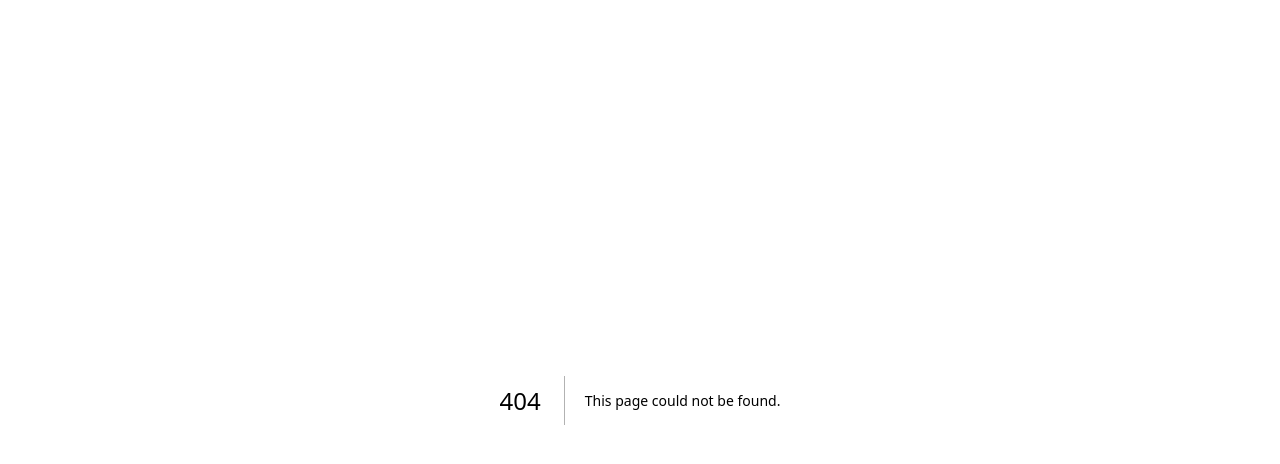
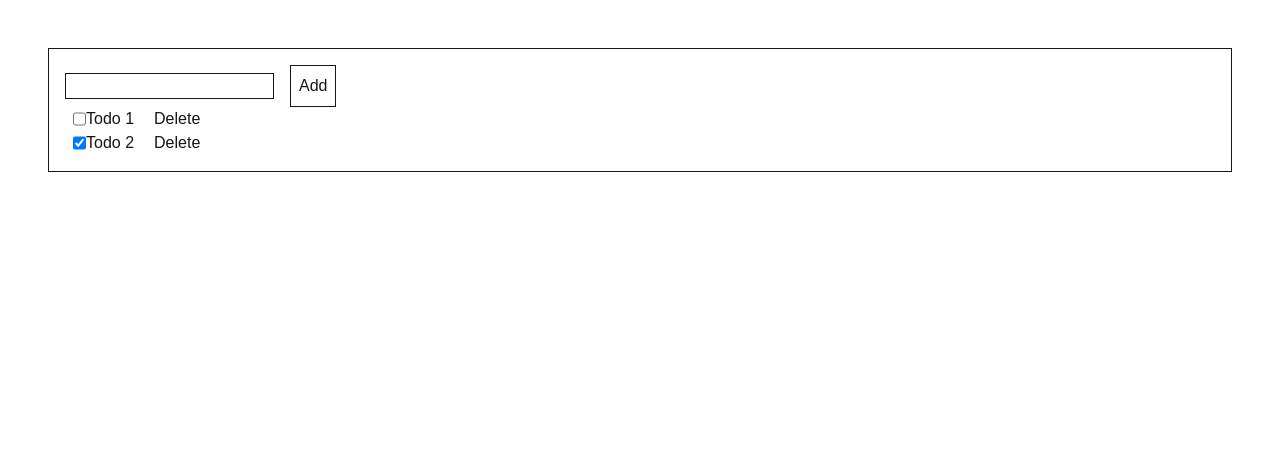
Before and after one commit to jaejin-song/nextjs-study, a Next.js app: page /to-do-list in a window 1280 px wide. Before the commit this address had no page. Shown: the top 464 px of the page. Built offline with nearby package versions, Linux system fonts and the light colour scheme.

Commit message:
to-do-list

```diff
--- /dev/null
+++ b/src/app/to-do-list/page.tsx
@@ -0,0 +1,67 @@
+"use client";
+
+import { useCallback, useRef, useState } from "react";
+import { ToDoList } from "@/components/to-do-list/to-do-list";
+import { ToDoInsert } from "@/components/to-do-list/to-do-insert";
+
+export interface ToDo {
+  id: number;
+  text: string;
+  checked: boolean;
+}
+
+const defaultTodos: ToDo[] = [
+  {
+    id: 1,
+    text: "Todo 1",
+    checked: false,
+  },
+  {
+    id: 2,
+    text: "Todo 2",
+    checked: true,
+  },
+];
+
+export default function Page() {
+  const [todos, setTodos] = useState(defaultTodos);
+  const nextId = useRef(3);
+
+  const onInsert = useCallback(
+    (text: string) => {
+      const todo = {
+        id: nextId.current,
+        text,
+        checked: false,
+      };
+      setTodos(todos.concat(todo));
+      nextId.current += 1;
+    },
+    [todos]
+  );
+
+  const onRemove = useCallback(
+    (id: number) => {
+      setTodos(todos.filter((todo) => todo.id !== id));
+    },
+    [todos]
+  );
+
+  const onToggle = useCallback(
+    (id: number) => {
+      setTodos(
+        todos.map((todo) =>
+          todo.id === id ? { ...todo, checked: !todo.checked } : todo
+        )
+      );
+    },
+    [todos]
+  );
+
+  return (
+    <div className="border flex flex-col m-12 p-4">
+      <ToDoInsert onInsert={onInsert} />
+      <ToDoList todos={todos} onRemove={onRemove} onToggle={onToggle} />
+    </div>
+  );
+}
--- /dev/null
+++ b/src/components/to-do-list/to-do-insert.tsx
@@ -0,0 +1,29 @@
+import { FormEventHandler, useCallback, useState } from "react";
+
+export function ToDoInsert({ onInsert }: { onInsert: (text: string) => void }) {
+  const [value, setValue] = useState("");
+
+  const onChange = useCallback((e: React.ChangeEvent<HTMLInputElement>) => {
+    setValue(e.target.value);
+  }, []);
+
+  const onSubmit: FormEventHandler<HTMLFormElement> = useCallback(
+    (e) => {
+      onInsert(value);
+      setValue("");
+
+      // submit 이벤트로 인한 새로고침 방지
+      e.preventDefault();
+    },
+    [onInsert, value]
+  );
+
+  return (
+    <form onSubmit={onSubmit}>
+      <input type="text" value={value} onChange={onChange} />
+      <button className="ml-4 border p-2" type="submit">
+        Add
+      </button>
+    </form>
+  );
+}
--- /dev/null
+++ b/src/components/to-do-list/to-do-item.tsx
@@ -0,0 +1,25 @@
+import { ToDo } from "@/app/to-do-list/page";
+
+export function ToDoItem({
+  todo,
+  onRemove,
+  onToggle,
+}: {
+  todo: ToDo;
+  onRemove: (id: number) => void;
+  onToggle: (id: number) => void;
+}) {
+  const { id, text, checked } = todo;
+
+  return (
+    <div className="flex px-2">
+      <div className="flex" onClick={() => onToggle(id)}>
+        <input className="border" type="checkbox" checked={checked} readOnly />
+        <div>{text}</div>
+      </div>
+      <div className="ml-5" onClick={() => onRemove(id)}>
+        Delete
+      </div>
+    </div>
+  );
+}
--- /dev/null
+++ b/src/components/to-do-list/to-do-list.tsx
@@ -0,0 +1,25 @@
+import { ToDo } from "@/app/to-do-list/page";
+import { ToDoItem } from "./to-do-item";
+
+export function ToDoList({
+  todos,
+  onRemove,
+  onToggle,
+}: {
+  todos: ToDo[];
+  onRemove: (id: number) => void;
+  onToggle: (id: number) => void;
+}) {
+  return (
+    <div className="flex flex-col">
+      {todos.map((todo) => (
+        <ToDoItem
+          todo={todo}
+          key={todo.id}
+          onRemove={onRemove}
+          onToggle={onToggle}
+        />
+      ))}
+    </div>
+  );
+}
```
